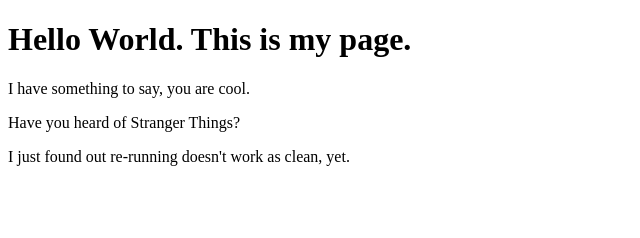
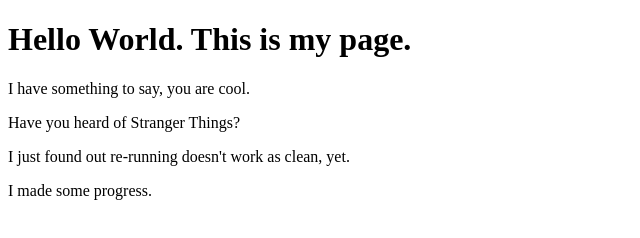
Before and after one commit to caesarbell/gh-pages-test, a plain HTML site: page index.html in a window 1280 px wide. Shown: the whole page, without its empty margins (0-640 px from the left). Drawn offline with Linux system fonts and the light colour scheme.

Commit message:
Update index.html

```diff
--- a/index.html
+++ b/index.html
@@ -10,5 +10,6 @@
     <p>I have something to say, you are cool.</p>
     <p>Have you heard of Stranger Things?</p>
     <p>I just found out re-running doesn't work as clean, yet.</p>
+    <p>I made some progress.</p>
 </body>
 </html>
```
